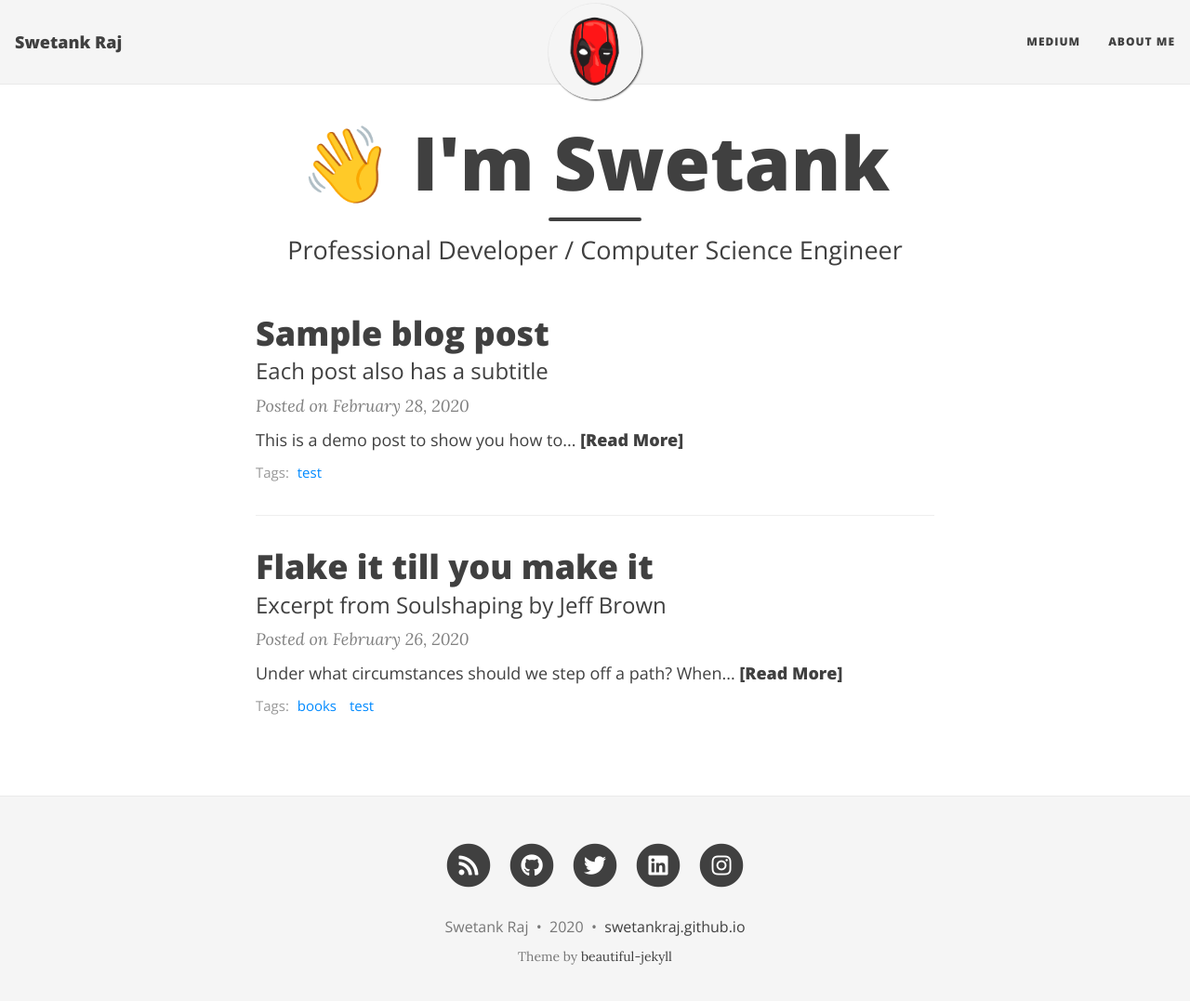
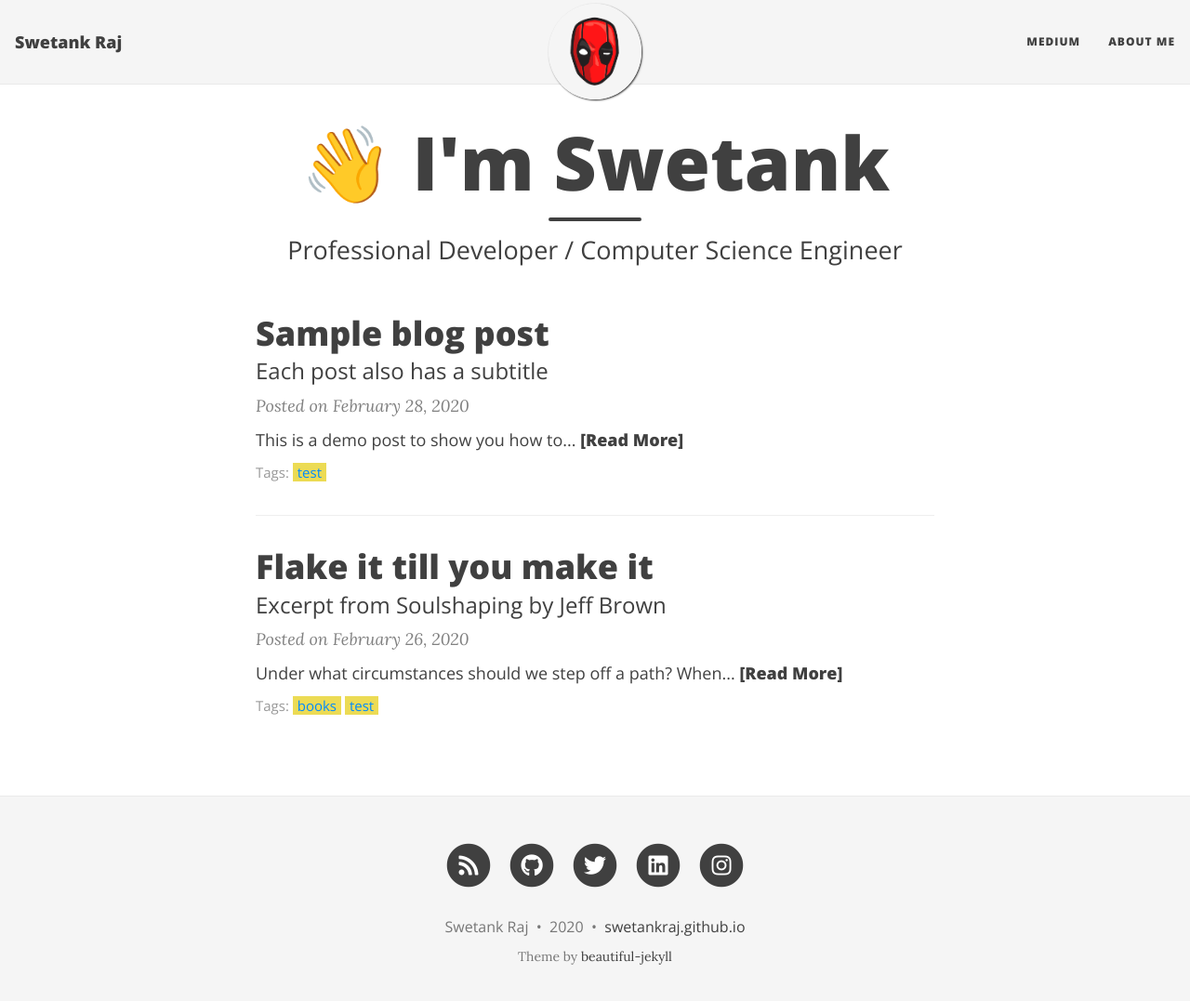
Before and after one commit to swetankraj/swetankraj.github.io, a Jekyll site: the page built from index.html, in a window 1280 px wide and 1090 px high. Shown: the top 1077 px of the window at 93% size. Built offline with Jekyll 4.4.1, drawn with Linux system fonts in a browser that asks for light colours; nearby versions of some CDN libraries; the list of posts is cut into pages by our own code.

Commit message:
css tag fix

```diff
--- a/assets/css/main.css
+++ b/assets/css/main.css
@@ -517,15 +517,16 @@
 }
 
 .blog-tags a {
-  color: {{ site.link-col | default: "#008AFF" }};
+  color: {{ site.link-col | default: "#000" }};
   text-decoration: none;
   padding: 0 0.3125rem;
+  background-color: #ecdb54
 }
 
 .blog-tags a:hover {
   border-radius: 2px;
-  color: {{ site.hover-col | default: "#0085A1" }};
-  background-color: #EEE;
+  color: {{ site.hover-col | default: "#000" }};
+  background-color: #ecdb54;
 }
 
 .post-preview .blog-tags {
```
